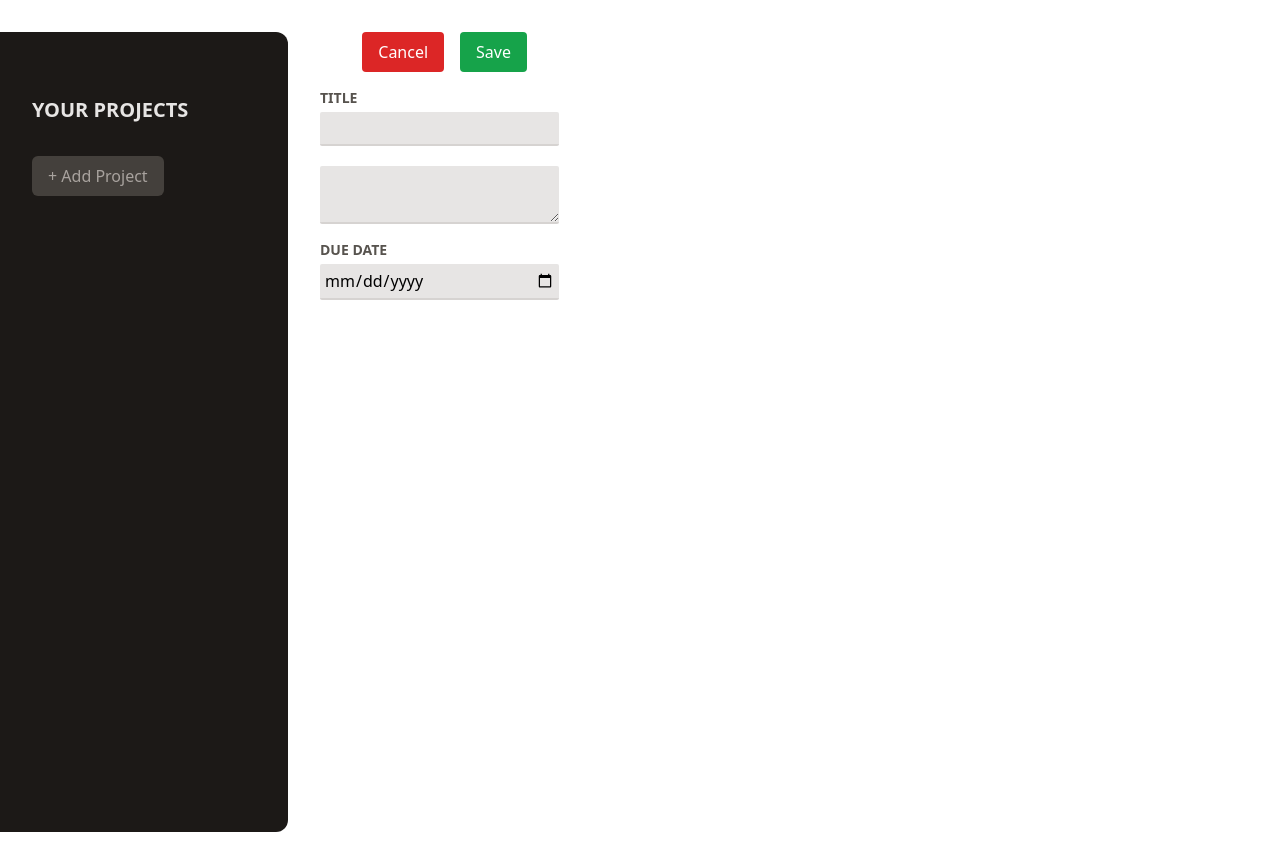
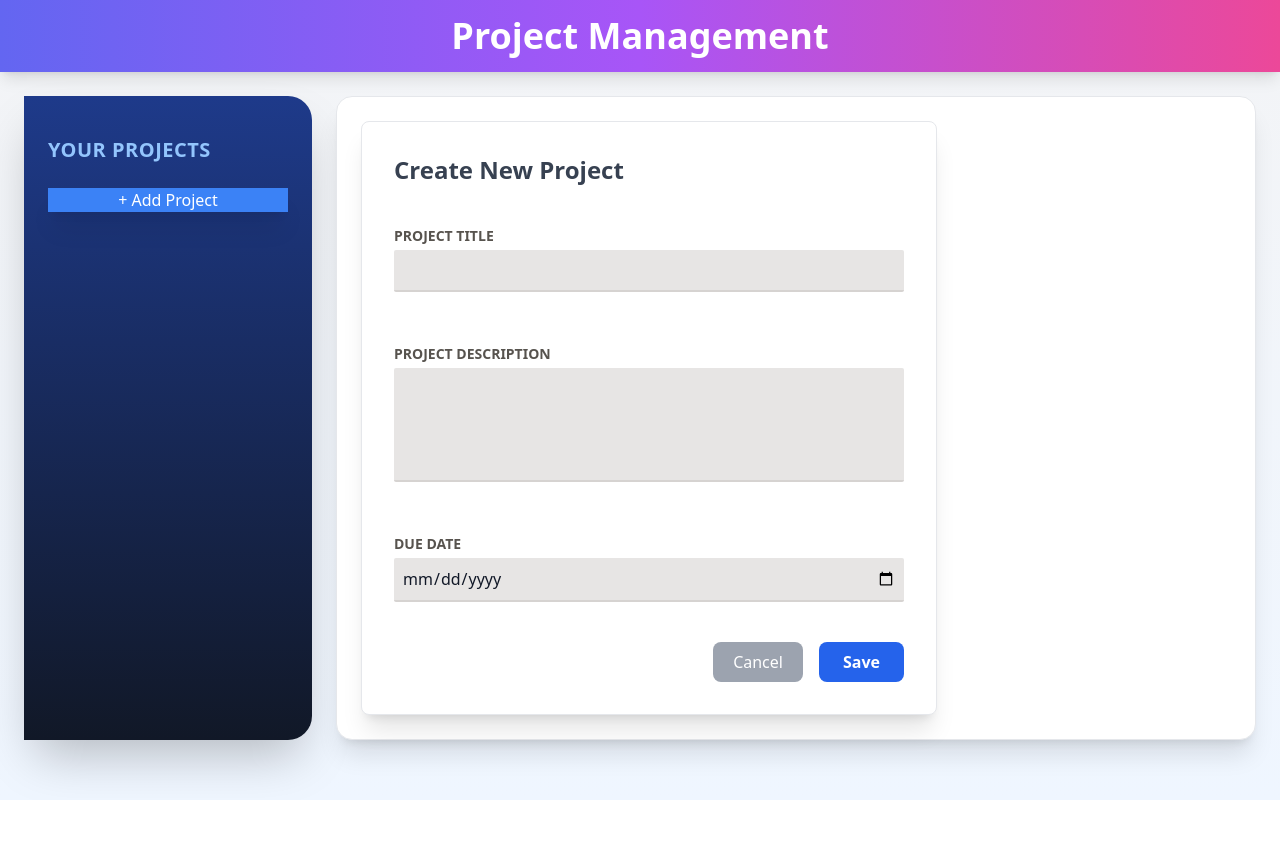
Before and after one commit to rajeshkalavapalli/project-management, a React (Vite) app: page / in a window 1280 px wide. Both pictures are taken after a click on the button "+ Add Project". After the commit the page ends 800 px from the top, so only its background shows below. Built offline with nearby package versions, Linux system fonts and the light colour scheme.

Commit message:
final project management

```diff
--- a/src/App.css
+++ b/src/App.css
@@ -0,0 +1,49 @@
+/* Make the main container flexible */
+main {
+  display: flex;
+  flex-wrap: wrap;
+  gap: 16px;
+  justify-content: center;
+  padding: 10px;
+}
+
+/* Sidebar styling */
+.Projectsidebar {
+  flex: 1;
+  min-width: 250px;
+  max-width: 300px;
+}
+
+/* Content area styling */
+.content {
+  flex: 2;
+  min-width: 300px;
+  max-width: 900px;
+}
+
+/* Make buttons responsive */
+button {
+  padding: 8px 16px;
+  font-size: 16px;
+}
+
+/* Responsive adjustments */
+@media (max-width: 768px) {
+  main {
+      flex-direction: column;
+      align-items: center;
+  }
+
+  .Projectsidebar {
+      width: 100%;
+      max-width: none;
+  }
+
+  .content {
+      width: 100%;
+  }
+
+  button {
+      width: 100%;
+  }
+}
--- a/src/App.jsx
+++ b/src/App.jsx
@@ -4,6 +4,7 @@ import Projectsidebar from "./components/Projectsidebar";
 import Newproject from "./components/Newproject";
 import NoProjectSelected from "./components/NoProjectSelected";
 import SelectedProject from "./components/SelectedProject";
+import Heading from "./components/Heading";
 
 function App() {
   const [projectsState, setProjectsState] = useState({
@@ -20,7 +21,6 @@ function App() {
         projectId: prevState.selectedProjectId,
         id: taskId,
       };
-
       return {
         ...prevState,
         tasks: [...prevState.tasks, newTask],
@@ -31,12 +31,9 @@ function App() {
   function handleDeleteTask(id) {
     setProjectsState((prevState) => ({
       ...prevState,
-      tasks: prevState.tasks.filter(
-        (task) => task.id !== id
-      ),
+      tasks: prevState.tasks.filter((task) => task.id !== id),
     }));
   }
-
 
   function handleDeleteProject() {
     setProjectsState((prevState) => ({
@@ -72,7 +69,6 @@ function App() {
         ...projectData,
         id: projectId,
       };
-
       return {
         ...prevState,
         selectedProjectId: undefined,
@@ -105,15 +101,20 @@ function App() {
   }
 
   return (
-    <main className="h-screen my-8 flex gap-8">
+    <div className="min-h-screen bg-gradient-to-b from-gray-100 to-blue-50 text-gray-900">
+      <Heading />
+      <main className="flex flex-col md:flex-row gap-6 p-6">
         <Projectsidebar
           onSelectProject={handleSelectProject}
           onStartAddProject={handleStartAddProject}
           projects={projectsState.projects}
           selectedProjectId={projectsState.selectedProjectId}
         />
+        <div className="flex-1 bg-white shadow-xl rounded-2xl p-6 border border-gray-200 transform transition duration-500 hover:scale-105">
           {content}
+        </div>
       </main>
+    </div>
   );
 }
 
--- a/src/components/Button.jsx
+++ b/src/components/Button.jsx
@@ -1,10 +1,14 @@
-function Button ({children, ...props}) {
+function Button({ children, ...props }) {
     return (
-        <div>
-            <button className="px-4 py-2 text-xs md:text-base rounded-md bg-stone-700 text-stone-400 hover:bg-stone-600 hover:text-stone-200" {...props}> {children}</button>
-        </div>
-    )
-}
+      <button
+        className="px-4 py-2 text-xs md:text-base rounded-md bg-stone-700 text-white
+                   hover:bg-stone-600 hover:text-stone-200
+                   focus:outline-none focus:ring focus:ring-stone-500"
+        {...props}
+      >
+        {children}
+      </button>
+    );
+  }
 
-
-export default Button;
+  export default Button;
--- /dev/null
+++ b/src/components/Heading.jsx
@@ -0,0 +1,7 @@
+export default function Heading() {
+    return (
+      <header className="bg-gradient-to-r from-indigo-500 via-purple-500 to-pink-500 text-white text-center py-4 shadow-lg">
+        <h1 className="text-3xl md:text-4xl font-bold">Project Management</h1>
+      </header>
+    );
+  }
--- a/src/components/Input.jsx
+++ b/src/components/Input.jsx
@@ -1,14 +1,29 @@
 import { forwardRef } from "react";
 
-const Input = forwardRef(function Input({ label, textarea, ...props}, ref) {
-  const className ="w-full p-1 border-b-2 rounded-sm border-stone-300 bg-stone-200 focus-outline-none focus:border-stone-600"
+const Input = forwardRef(function Input({ label = "", textarea = false, id, ...props }, ref) {
+  const baseClass =
+    "w-full p-2 border-b-2 rounded-sm border-stone-300 bg-stone-200 focus:outline-none focus:border-stone-600 transition-all";
 
   return (
-      <p className="flex flex-col gap-1 my-4">
-        <label className="text-sm font-bold uppercase text-stone-600">{label}</label>
-        {textarea ? <textarea ref={ref} className={className}  {...props}></textarea> : <input ref={ref} className={className} {...props} />}
-      </p>
-    );
-  })
+    <p className="flex flex-col gap-1 my-4">
+      {label && (
+        <label htmlFor={id} className="text-sm font-bold uppercase text-stone-600">
+          {label}
+        </label>
+      )}
+      {textarea ? (
+        <textarea
+          ref={ref}
+          id={id}
+          className={`${baseClass} resize-none`}
+          rows="4"
+          {...props}
+        ></textarea>
+      ) : (
+        <input ref={ref} id={id} className={baseClass} {...props} />
+      )}
+    </p>
+  );
+});
 
-  export default Input;
+export default Input;
--- a/src/components/Newproject.jsx
+++ b/src/components/Newproject.jsx
@@ -3,18 +3,18 @@ import Input from "./Input";
 import Model from "./Model";
 
 function NewProject({ onAdd }) {
-    const modelRef = useRef();  // ✅ Fix: Use lowercase for variable names
+    const modelRef = useRef();
     const title = useRef();
     const description = useRef();
     const dueDate = useRef();
 
     function handleSave() {
-        const enteredTitle = title.current.value;
-        const enteredDescription = description.current.value;
-        const enteredDueDate = dueDate.current.value;
+        const enteredTitle = title.current.value.trim();
+        const enteredDescription = description.current.value.trim();
+        const enteredDueDate = dueDate.current.value.trim();
 
-        if (enteredTitle.trim() === '' || enteredDescription.trim() === '' || enteredDueDate.trim() === '') {
-            modelRef.current?.open();  // ✅ Fix: Use optional chaining to avoid crashes
+        if (!enteredTitle || !enteredDescription || !enteredDueDate) {
+            modelRef.current?.open();
             return;
         }
 
@@ -23,35 +23,43 @@ function NewProject({ onAdd }) {
             description: enteredDescription,
             dueDate: enteredDueDate,
         });
+
+        // Clear inputs after saving
+        title.current.value = "";
+        description.current.value = "";
+        dueDate.current.value = "";
     }
 
     return (
-        <div>
-            {/* ✅ Fix: Use lowercase modelRef */}
+        <div className="p-8 bg-white rounded-lg shadow-xl w-full max-w-xl border border-gray-200">
+            {/* Modal for Invalid Input */}
             <Model ref={modelRef} buttonCaption="Okay">
-                <h2 className="font-bold text-red-600">Invalid Input</h2>
-                <p>Oops... Looks like you forgot to enter a value!</p>
-                <p>Please make sure you provide a value for every input field.</p>
+                <h2 className="font-bold text-red-600 text-lg">Invalid Input</h2>
+                <p className="text-gray-600">Oops! Looks like you forgot something.</p>
+                <p className="text-gray-500">Please ensure all fields are filled in before saving.</p>
             </Model>
 
-            <div className="flex justify-end w-full pr-8">
-                <div className="flex gap-4">
-                    <button className="bg-red-600 px-4 py-2 rounded text-white hover:bg-red-700">
-                        Cancel
-                    </button>
-                    <button
-                        className="bg-green-600 px-4 py-2 rounded text-white hover:bg-green-700"
-                        onClick={handleSave}
-                    >
-                        Save
-                    </button>
-                </div>
+            {/* Form Title */}
+            <h2 className="text-2xl font-bold text-gray-700 mb-6">Create New Project</h2>
+
+            {/* Input Fields */}
+            <div className="flex flex-col gap-5">
+                <Input type="text" ref={title} label="Project Title" />
+                <Input ref={description} textarea={true} label="Project Description" />
+                <Input type="date" ref={dueDate} label="Due Date" />
             </div>
 
-            <div>
-                <Input type="text" ref={title} label="Title" />
-                <Input ref={description} textarea={true} />
-                <Input type="date" ref={dueDate} label="Due Date" />
+            {/* Action Buttons */}
+            <div className="flex justify-end mt-6 gap-4">
+                <button className="bg-gray-400 px-5 py-2 rounded-lg text-white font-medium hover:bg-gray-500 transition">
+                    Cancel
+                </button>
+                <button
+                    className="bg-blue-600 px-6 py-2 rounded-lg text-white font-semibold hover:bg-blue-700 transition-all duration-300 transform hover:scale-105 active:scale-95"
+                    onClick={handleSave}
+                >
+                    Save
+                </button>
             </div>
         </div>
     );
--- a/src/components/NoProjectSelected.jsx
+++ b/src/components/NoProjectSelected.jsx
@@ -1,16 +1,35 @@
-import projectImage from '../assets/project-1.png'
-import Button from './Button'
-function NoProjectSelected ({onStartAddProject} ) {
-return (
-    <div className='mt-24 text-center w-2/3'>
-        <img src={projectImage} alt="empty task list" className='w-16 h-16 object-contain mx-auto'/>
-        <h2 className='text-xl font-bold text-stone-500 my-4'>No project Selected </h2>
-        <p className='text-stone-400 mb-4'>select a project or get stared with new one </p>
-        <div className='mt-8'>
-            <Button onClick={onStartAddProject}>create new Project</Button>
+import projectImage from "../assets/project-1.png";
+import Button from "./Button";
+
+function NoProjectSelected({ onStartAddProject }) {
+    return (
+        <div className="flex flex-col justify-center items-center min-h-[60vh] w-full max-w-md mx-auto px-6 gap-6 bg-white shadow-md rounded-lg p-6">
+            {/* Project Image */}
+            <img
+                src={projectImage}
+                alt="Empty task list"
+                className="w-32 h-32 md:w-40 md:h-40 object-contain drop-shadow-lg"
+            />
+
+            {/* Heading */}
+            <h2 className="text-2xl font-bold text-blue-700">
+                No Project Selected
+            </h2>
+
+            {/* Description */}
+            <p className="text-gray-500 text-center text-lg">
+                Select a project or start a new one to begin managing tasks.
+            </p>
+
+            {/* Button */}
+            <Button
+                className="bg-blue-600 hover:bg-blue-700 transition-all duration-300 text-white font-semibold px-4 py-2 rounded-lg shadow-md"
+                onClick={onStartAddProject}
+            >
+                + Create New Project
+            </Button>
         </div>
-    </div>
-)
+    );
 }
 
-export default NoProjectSelected
+export default NoProjectSelected;
--- a/src/components/Projectsidebar.jsx
+++ b/src/components/Projectsidebar.jsx
@@ -2,25 +2,26 @@ import Button from "./Button.jsx";
 
 function Projectsidebar({ onStartAddProject, projects, onSelectProject, selectedProjectId }) {
     return (
-        <aside className="w-1/3 px-8 py-16 bg-stone-900 text-stone-50 md:w-72 rounded-r-xl">
-            <h2 className="mb-8 font-bold uppercase md:text-xl text-stone-200">Your Projects</h2>
+        <aside className="w-full md:w-72 px-6 py-10 bg-gradient-to-b from-blue-900 to-gray-900 text-white rounded-r-3xl shadow-2xl">
+            <h2 className="mb-6 font-bold uppercase text-lg md:text-xl text-blue-300 tracking-wide">
+                Your Projects
+            </h2>
             <div>
-                <Button onClick={onStartAddProject}> + Add Project</Button>
+                <Button className="w-full bg-blue-500 hover:bg-blue-600 transition-transform transform hover:scale-105 duration-300 shadow-xl" onClick={onStartAddProject}>
+                    + Add Project
+                </Button>
             </div>
-            <ul className="mt-8">
+            <ul className="mt-6">
                 {projects.map((project) => {
-                    let cssClass = "w-full text-left px-2 py-1 rounded-sm my-1 hover:text-stone-200 hover:bg-stone-800";
-
-                    if (project.id === selectedProjectId) {
-                        cssClass += " bg-stone-800 text-stone-200";
-                    } else {
-                        cssClass += " text-stone-400";
-                    }
-
+                    const isSelected = project.id === selectedProjectId;
                     return (
-                        <li key={project.id}>
-                            <button className={cssClass} onClick={() => onSelectProject(project.id)}>
-                                {project.title} {/* ✅ FIXED */}
+                        <li key={project.id} className="my-2">
+                            <button
+                                className={`w-full text-left px-4 py-2 rounded-lg font-medium transition-all duration-300
+                                    ${isSelected ? "bg-blue-600 text-white shadow-lg scale-105" : "text-blue-200 hover:bg-blue-700 hover:text-white hover:shadow-md"}`}
+                                onClick={() => onSelectProject(project.id)}
+                            >
+                                {project.title}
                             </button>
                         </li>
                     );
```
Also changed, not shown: src/components/Model.jsx (+26 -7 lines), src/components/NewTask.jsx (+10 -4 lines), src/components/SelectedProject.jsx (+17 -8 lines), src/components/task.jsx (+21 -12 lines). Lines whose indentation alone changed are shown as unchanged.
